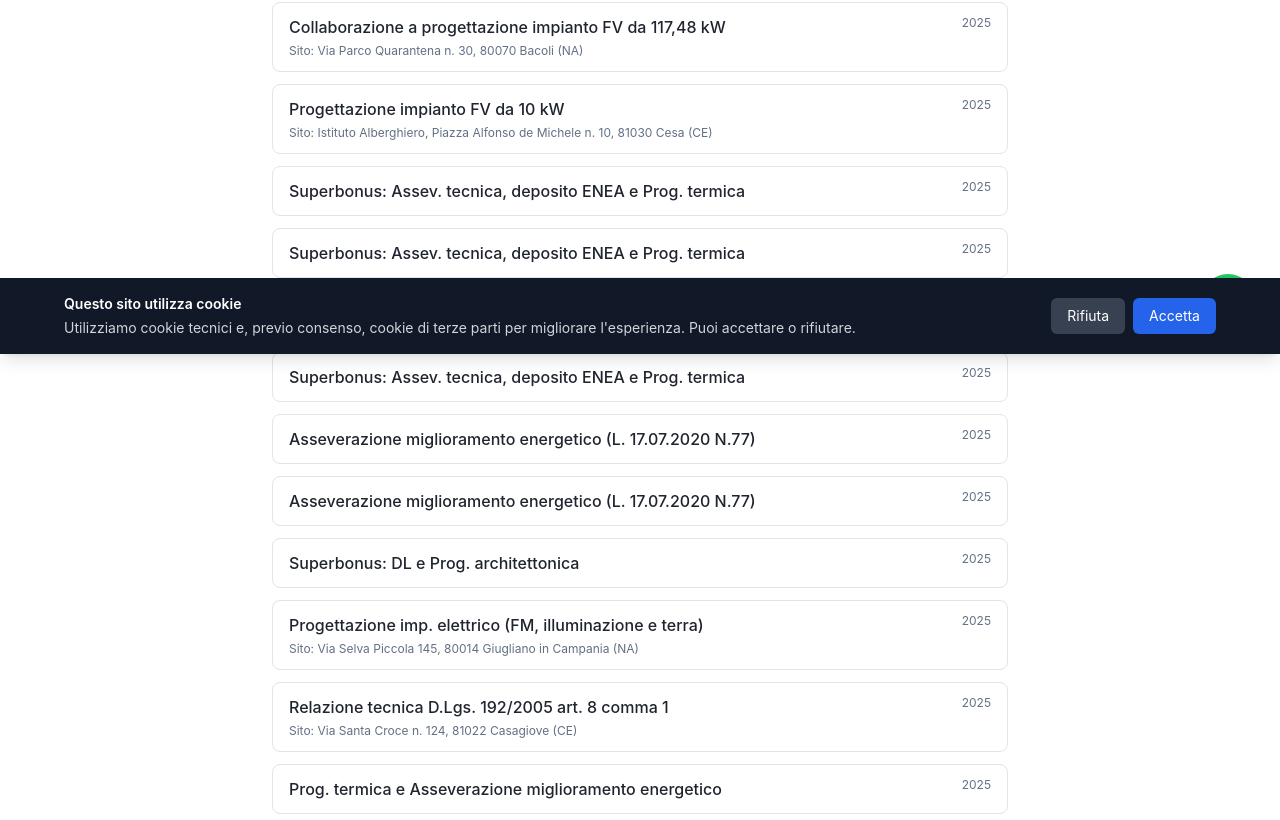
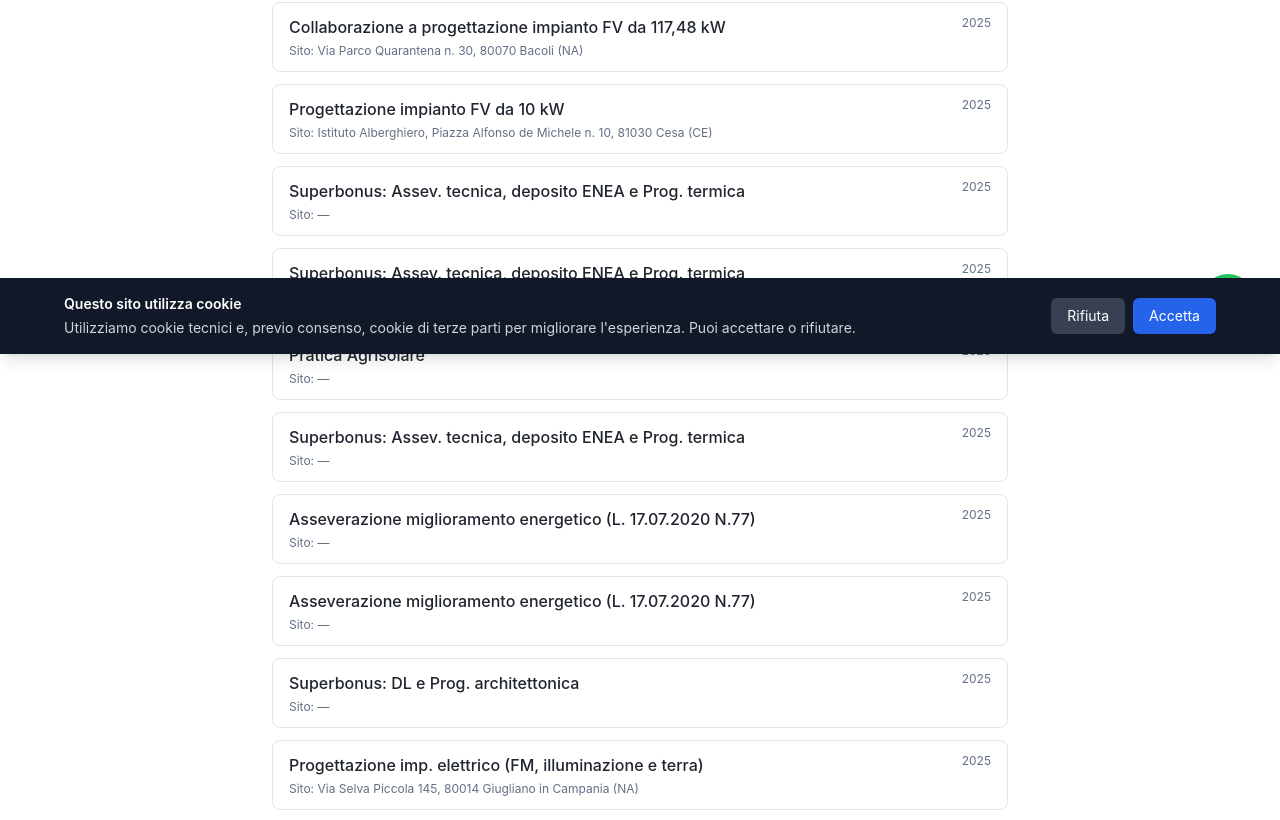
Before and after one commit to paganoingvincenzo/studio-website, a React (Vite) app in the folder app/: page /lavori in a window 1280 px wide. Shown: the part 446-1266 px from the top of the page. Built offline with nearby package versions, Linux system fonts and the light colour scheme.

Commit message:
Update Projects.tsx

```diff
--- a/app/src/sections/Projects.tsx
+++ b/app/src/sections/Projects.tsx
@@ -34,7 +34,7 @@ export default function Projects() {
               key={p.id}
               className="rounded-lg border px-4 py-3 text-sm sm:text-base"
             >
-              {/* Layout anti-sovrapposizione */}
+              {/* Titolo + Anno */}
               <div className="grid grid-cols-[1fr_auto] gap-2 items-start w-full">
                 <div className="font-medium break-words w-full">
                   {p.title}
@@ -45,12 +45,12 @@ export default function Projects() {
                 </div>
               </div>
 
-              {p.location && (
-                <div className="mt-1 text-xs text-muted-foreground break-words">
-                  Sito: {p.location}
-                </div>
-              )}
+              {/* Sito (gestito anche se mancante) */}
+              <div className="mt-1 text-xs text-muted-foreground break-words">
+                Sito: {p.location ? p.location : "—"}
+              </div>
 
+              {/* Descrizione (se presente) */}
               {p.description && (
                 <div className="mt-1 text-xs text-muted-foreground break-words">
                   {p.description}
```
